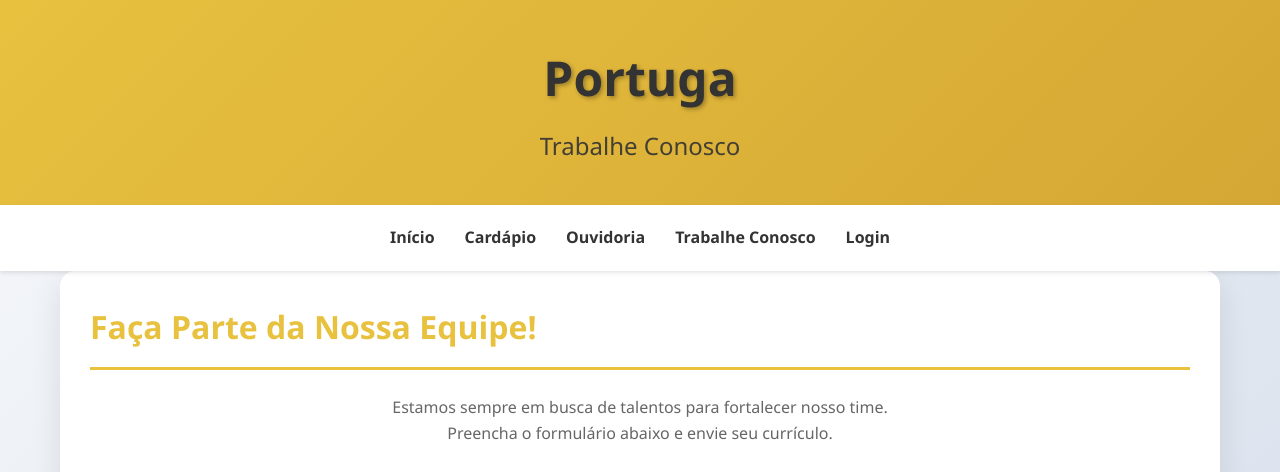
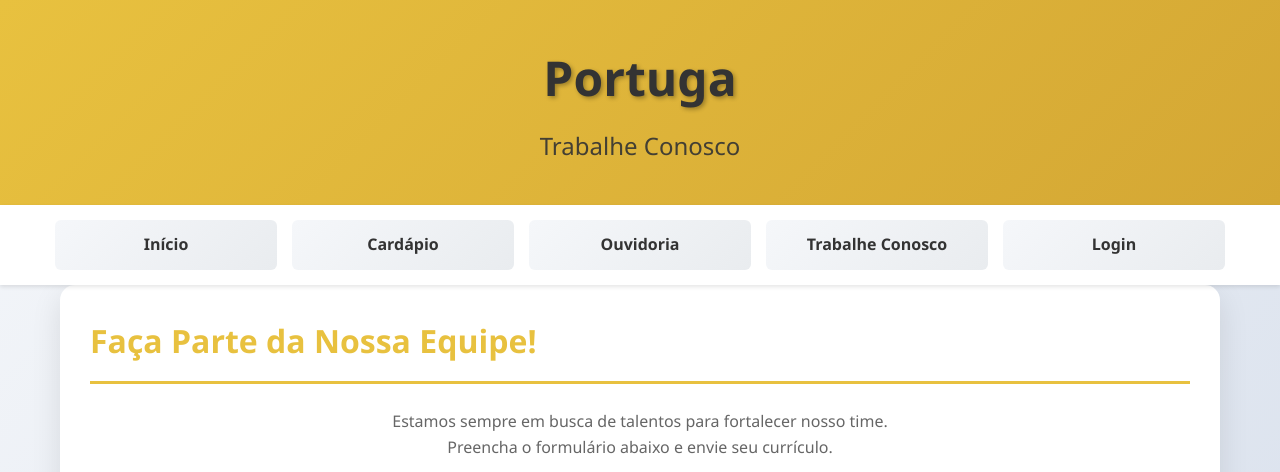
Before and after one commit to THXDUST/portuga.github.io, a PHP site: page /enviar-curriculo.html in a window 1280 px wide. Shown: the top 472 px of the page. Run offline with PHP 8.4, Linux system fonts and the light colour scheme; some libraries are stand-ins or nearby versions.

Commit message:
Apply grid layout to navigation menu for all screen sizes
Co-authored-by: THXDUST <157709857+THXDUST@users.noreply.github.com>

```diff
--- a/style.css
+++ b/style.css
@@ -176,25 +176,64 @@ nav {
 
 nav ul {
     list-style: none;
-    display: flex;
-    justify-content: center;
-    padding: 15px 0;
-    flex-wrap: wrap;
+    /* Apply grid layout for all screen sizes */
+    display: grid;
+    grid-template-columns: repeat(auto-fit, minmax(140px, 1fr));
+    gap: 12px 15px;
+    padding: 15px;
+    align-items: start;
+    max-width: 1200px;
+    margin: 0 auto;
 }
 
 nav ul li {
-    margin: 5px 15px;
+    margin: 0;
+    width: 100%;
+    text-align: center;
+    list-style: none;
 }
 
 nav ul li a {
+    display: block;
+    padding: 12px 10px;
     color: #333;
     text-decoration: none;
     font-weight: 600;
-    transition: color 0.3s ease;
+    border-radius: 6px;
+    background: linear-gradient(135deg, #f5f7fa 0%, #e9ecef 100%);
+    transition: all 0.2s ease;
 }
 
 nav ul li a:hover {
     color: #e8c13f;
+    background: linear-gradient(135deg, #e9ecef 0%, #dee2e6 100%);
+    transform: translateY(-2px);
+    box-shadow: 0 2px 4px rgba(0, 0, 0, 0.1);
+}
+
+/* Responsive grid columns for different screen sizes */
+@media (min-width: 1400px) {
+    nav ul {
+        grid-template-columns: repeat(6, 1fr);
+    }
+}
+
+@media (min-width: 1200px) and (max-width: 1399px) {
+    nav ul {
+        grid-template-columns: repeat(5, 1fr);
+    }
+}
+
+@media (min-width: 992px) and (max-width: 1199px) {
+    nav ul {
+        grid-template-columns: repeat(4, 1fr);
+    }
+}
+
+@media (min-width: 769px) and (max-width: 991px) {
+    nav ul {
+        grid-template-columns: repeat(3, 1fr);
+    }
 }
 
 /* Hamburger Menu */
@@ -804,15 +843,7 @@ nav ul li a:hover {
         display: block;
         padding: 12px 8px;
         font-size: 0.9rem;
-        border-radius: 6px;
-        background: linear-gradient(135deg, #f5f7fa 0%, #e9ecef 100%);
-        transition: all 0.2s ease;
-    }
-
-    nav ul li a:hover {
-        background: linear-gradient(135deg, #e9ecef 0%, #dee2e6 100%);
-        transform: translateY(-2px);
-        box-shadow: 0 2px 4px rgba(0, 0, 0, 0.1);
+        /* Styles already applied in base */
     }
 
     .cart-item {
```
Also changed, not shown: 1 other file.
